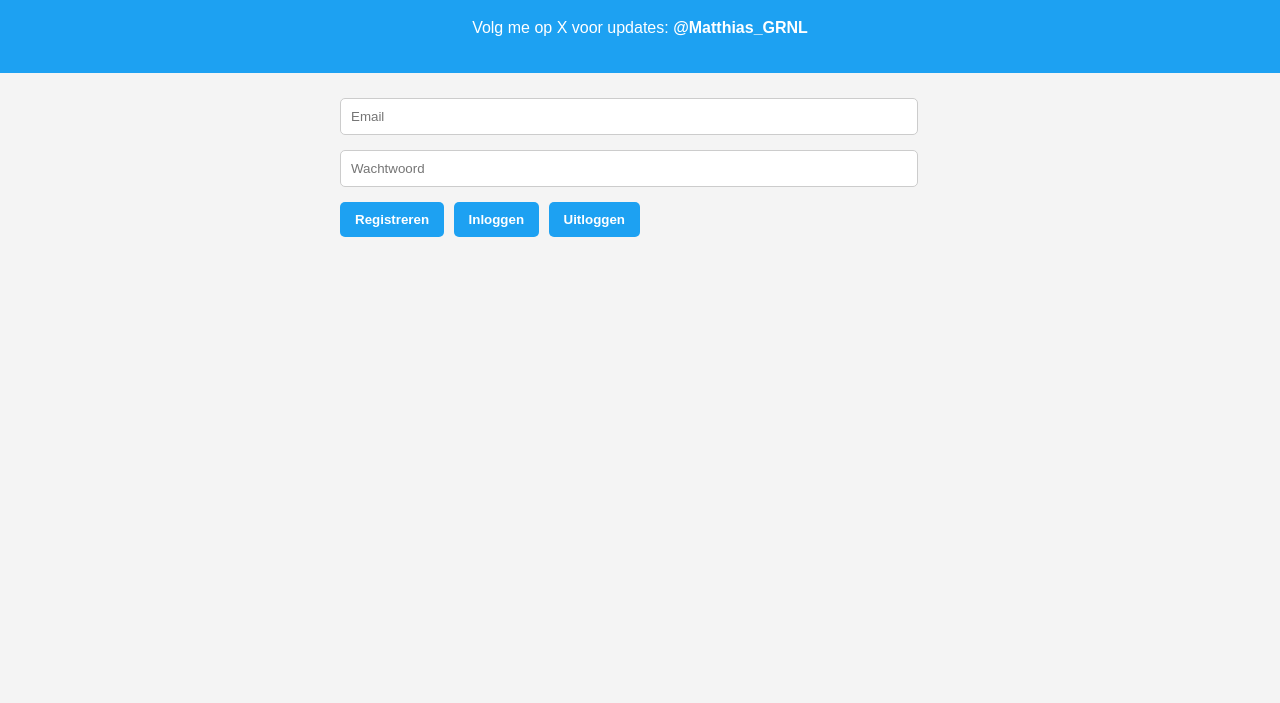
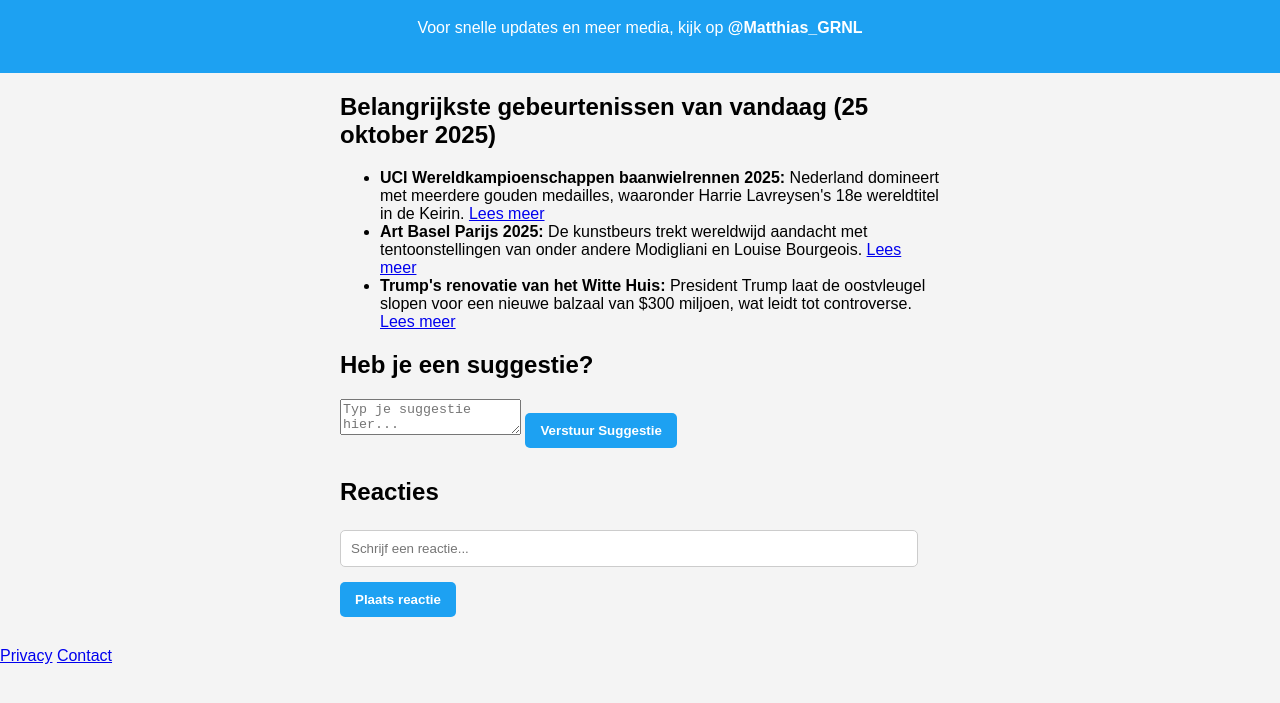
Before and after one commit to mattskg023/IMN, a plain HTML site: page index.html in a window 1280 px wide. Shown: the part 81-784 px from the top of the page. Drawn offline with Linux system fonts and the light colour scheme; no server answers.

Commit message:
Update index.html

```diff
--- a/index.html
+++ b/index.html
@@ -9,30 +9,42 @@
 <body>
   <header>
     <h1>Welkom bij IMN Media!</h1>
-    <p>Volg me op X voor updates:
-      <a href="https://x.com/Matthias_GRNL" target="_blank">@Matthias_GRNL</a>
-    </p>
+    <p>Voor snelle updates en meer media, kijk op <a href="https://x.com/Matthias_GRNL?t=TGz8SXONSfHQsYJ49KCWQw&s=09" target="_blank">@Matthias_GRNL</a></p>
   </header>
 
   <main>
-    <!-- Login -->
-    <section id="loginSection">
-      <input type="email" id="email" placeholder="Email">
-      <input type="password" id="password" placeholder="Wachtwoord">
-      <button id="signupBtn">Registreren</button>
-      <button id="loginBtn">Inloggen</button>
-      <button id="logoutBtn">Uitloggen</button>
+    <!-- Nieuws sectie -->
+    <section id="newsSection">
+      <h2>Belangrijkste gebeurtenissen van vandaag (25 oktober 2025)</h2>
+      <ul>
+        <li><strong>UCI Wereldkampioenschappen baanwielrennen 2025:</strong> Nederland domineert met meerdere gouden medailles, waaronder Harrie Lavreysen's 18e wereldtitel in de Keirin. <a href="https://www.cyclingweekly.com/racing/uci-track-world-championships-everything-you-need-to-know" target="_blank">Lees meer</a></li>
+        <li><strong>Art Basel Parijs 2025:</strong> De kunstbeurs trekt wereldwijd aandacht met tentoonstellingen van onder andere Modigliani en Louise Bourgeois. <a href="https://www.voguebusiness.com/story/fashion/art-basel-paris-2025-cheat-sheet" target="_blank">Lees meer</a></li>
+        <li><strong>Trump's renovatie van het Witte Huis:</strong> President Trump laat de oostvleugel slopen voor een nieuwe balzaal van $300 miljoen, wat leidt tot controverse. <a href="https://www.reuters.com/world/us/bulldozer-ballroom-trump-makes-his-mark-white-house-2025-10-25/" target="_blank">Lees meer</a></li>
+      </ul>
     </section>
 
-    <!-- Reactieformulier -->
-    <section id="commentSection" style="display:none;">
-      <input type="text" id="message" placeholder="Typ je reactie...">
-      <button id="addCommentBtn">Plaats reactie</button>
+    <!-- Suggestiebox -->
+    <section id="suggestionBox">
+      <h2>Heb je een suggestie?</h2>
+      <textarea id="suggestionInput" placeholder="Typ je suggestie hier..."></textarea>
+      <button id="submitSuggestion">Verstuur Suggestie</button>
     </section>
 
-    <!-- Reacties -->
-    <section id="commentsContainer"></section>
+    <!-- Reacties sectie -->
+    <section id="commentsSection">
+      <h2>Reacties</h2>
+      <div id="commentsContainer"></div>
+      <input type="text" id="commentInput" placeholder="Schrijf een reactie...">
+      <button id="postCommentBtn">Plaats reactie</button>
+    </section>
   </main>
+
+  <footer>
+    <nav>
+      <a href="#privacy">Privacy</a>
+      <a href="#contact">Contact</a>
+    </nav>
+  </footer>
 
   <script type="module" src="script.js"></script>
 </body>
```
